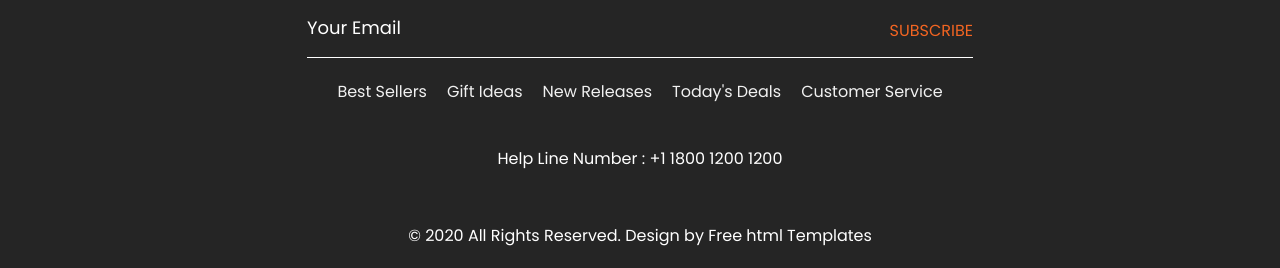
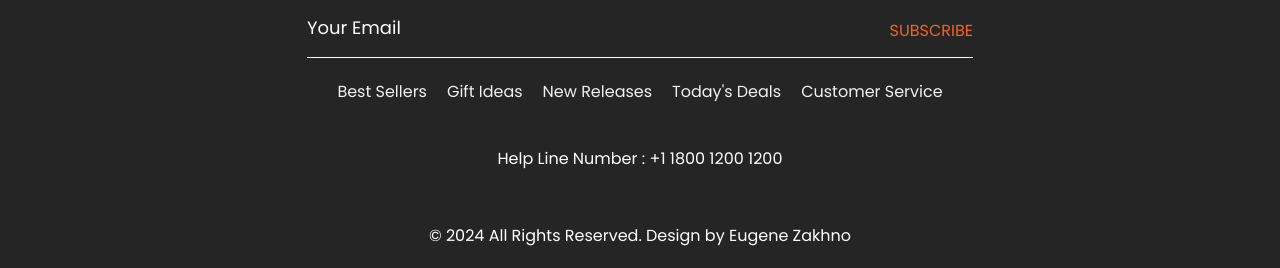
Before and after one commit to EugeneZakhno/fashion, a plain HTML site: page index.html in a window 1280 px wide. Shown: the part 3382-3650 px from the top of the page. Drawn offline with nearby package versions, Linux system fonts and the light colour scheme.

Commit message:
Update index.html

```diff
--- a/index.html
+++ b/index.html
@@ -619,7 +619,7 @@
       <!-- copyright section start -->
       <div class="copyright_section">
          <div class="container">
-            <p class="copyright_text">© 2020 All Rights Reserved. Design by <a href="https://html.design">Free html  Templates</a></p>
+            <p class="copyright_text">© 2024 All Rights Reserved. Design by <a href="https://html.design">Eugene Zakhno</a></p>
          </div>
       </div>
       <!-- copyright section end -->
```
